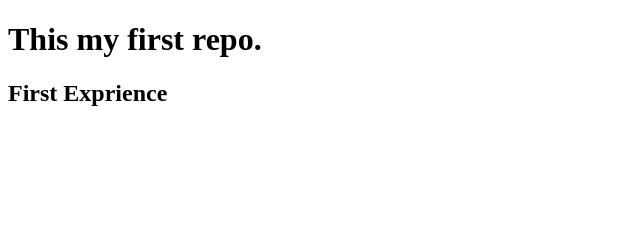
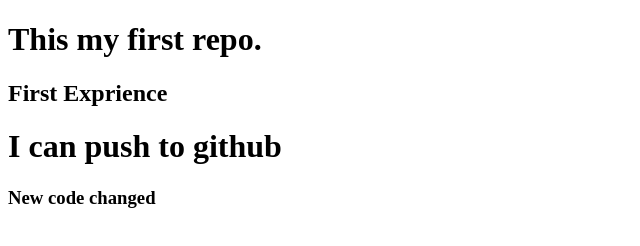
Before and after one commit to JasimUddinBaappy/my-first-repo, a plain HTML site: page index.html in a window 1280 px wide. Shown: the whole page, without its empty margins (0-640 px from the left). Drawn offline with Linux system fonts and the light colour scheme.

Commit message:
added a header

```diff
--- a/index.html
+++ b/index.html
@@ -9,5 +9,7 @@
 <body>
   <h1>This my first repo.</h1>
   <h2>First Exprience</h2>
+  <h1>I can push to github</h1>
+  <h3>New code changed</h3>
 </body>
 </html>
```
